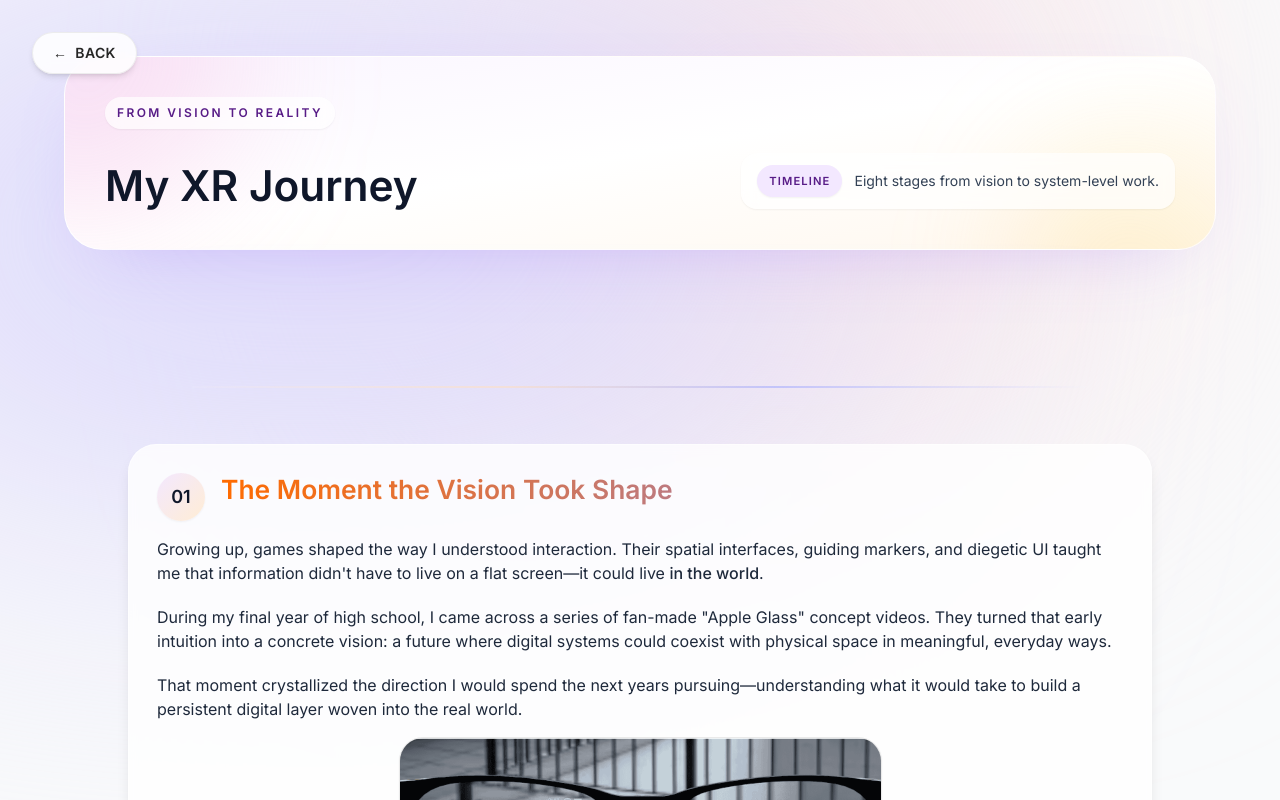
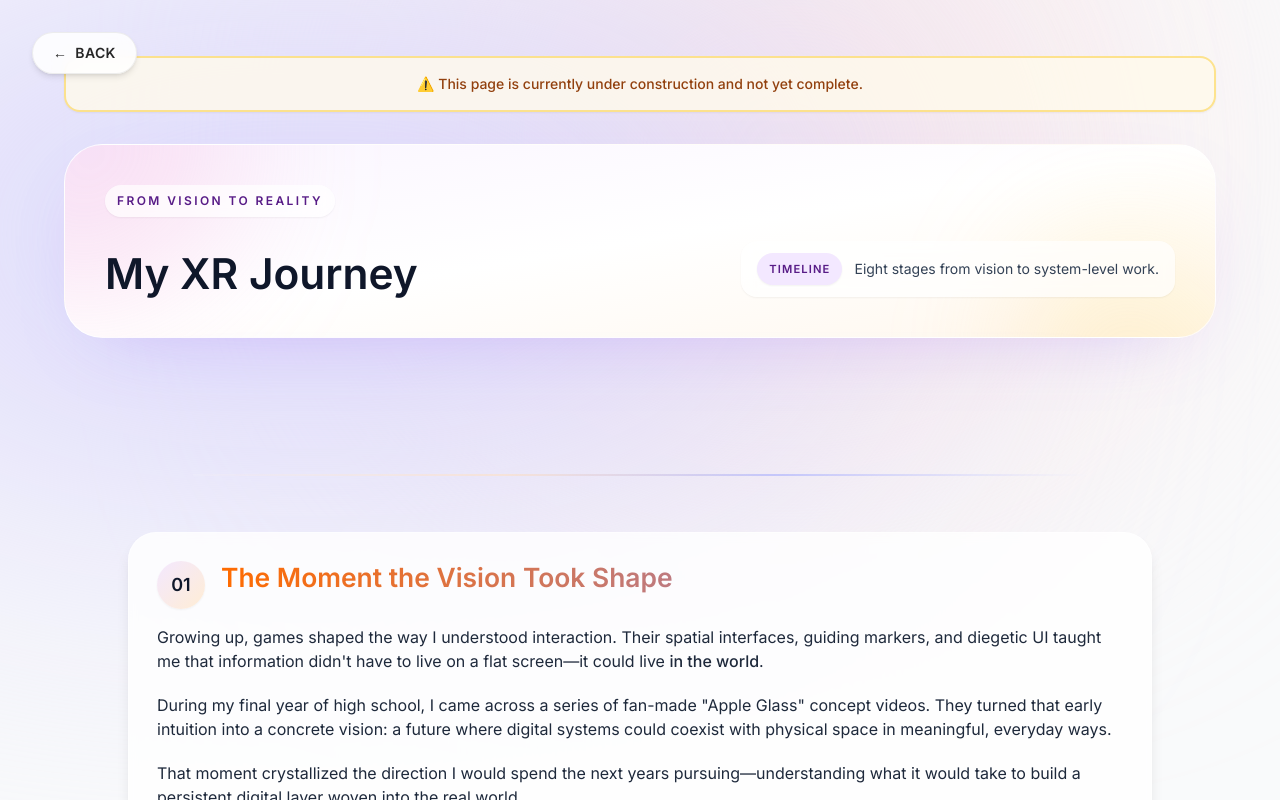
Before and after one commit to bulahe/portfolio-web, a Next.js app: page /xr in a window 1280 px wide. Shown: the top 800 px of the page. Built offline with nearby package versions, Linux system fonts and the light colour scheme.

Commit message:
添加XR还没做完标识

```diff
--- a/components/subpages/xr.tsx
+++ b/components/subpages/xr.tsx
@@ -91,6 +91,12 @@ export default function XRSubpage() {
     <main className="px-4 pb-16 pt-12 sm:px-6 lg:px-10 lg:pt-14">
       <div className="mx-auto flex max-w-6xl flex-col gap-8">
         <PortfolioBackButton label="Back" />
+
+        <div className="rounded-2xl border-2 border-amber-300/60 bg-amber-50/80 p-4 text-center shadow-sm dark:border-amber-500/40 dark:bg-amber-950/30">
+          <p className="text-sm font-medium text-amber-800 dark:text-amber-200">
+            ⚠️ This page is currently under construction and not yet complete.
+          </p>
+        </div>
 
         <section className="relative overflow-hidden rounded-[2.4rem] border border-white/40 bg-gradient-to-br from-purple-50 via-white to-orange-50 p-6 shadow-[0_25px_80px_-40px_rgba(139,92,246,0.35)] backdrop-blur-md sm:p-8 md:p-10 dark:border-white/10 dark:from-slate-900 dark:via-slate-950 dark:to-orange-950/20 dark:shadow-[0_25px_80px_-40px_rgba(0,0,0,0.7)]">
           <div className="pointer-events-none absolute -left-24 -top-28 h-72 w-72 rounded-full bg-gradient-to-br from-purple-300/35 via-pink-300/30 to-transparent blur-3xl dark:from-purple-400/25 dark:via-pink-500/15" />
```
